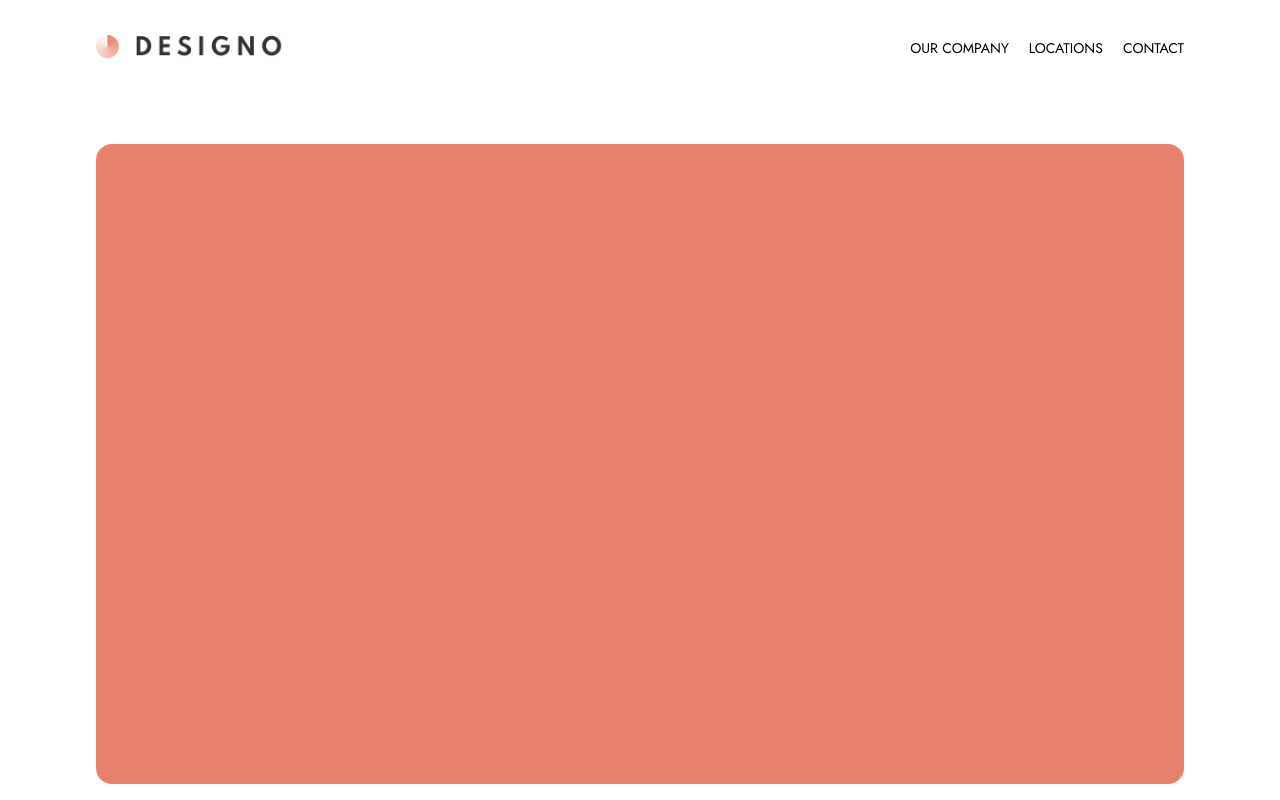
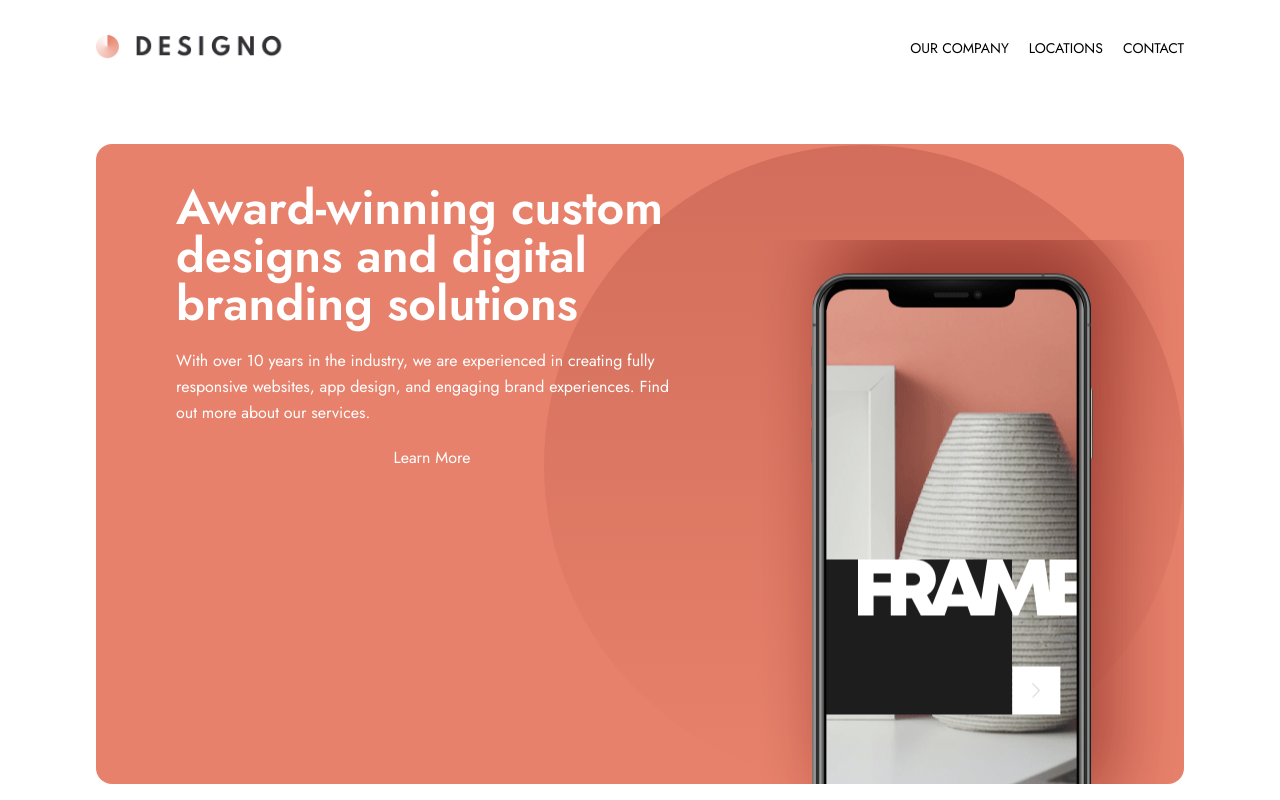
Before and after one commit to Oz996/Designo, a React (Vite) app: page / in a window 1280 px wide. Shown: the top 800 px of the page. Built offline with nearby package versions, Linux system fonts and the light colour scheme.

Commit message:
started styling first section

```diff
--- a/src/index.css
+++ b/src/index.css
@@ -11,7 +11,7 @@ body {
 @layer components {
   /* texts */
   .heading-lg {
-    @apply text-[48px] leading-[48px] font-bold;
+    @apply text-[48px] leading-[48px] font-semibold;
   }
   .heading-md {
     @apply text-[40px] leading-[48px] tracking-[] font-semibold;
--- a/src/pages/Home/Home.tsx
+++ b/src/pages/Home/Home.tsx
@@ -1,7 +1,18 @@
 const Home = () => {
   return (
-    <section className="w-full h-[40rem] bg-peach rounded-2xl">
-      <p></p>
+    <section className="w-full h-[40rem] bg-peach rounded-2xl bg-home-circle-desktop bg-no-repeat bg-right relative overflow-hidden">
+      <div className="w-full h-[40rem] bg-home-phone-desktop bg-no-repeat bg-right absolute right-[-5rem] top-[6rem]" />
+      <div className="px-20 py-10 flex flex-col gap-5 w-[42rem] text-white">
+        <h2 className="heading-lg">
+          Award-winning custom designs and digital branding solutions
+        </h2>
+        <p className="body">
+          With over 10 years in the industry, we are experienced in creating
+          fully responsive websites, app design, and engaging brand experiences.
+          Find out more about our services.
+        </p>
+        <button className="capitalize">learn more</button>
+      </div>
     </section>
   );
 };
--- a/tailwind.config.js
+++ b/tailwind.config.js
@@ -20,6 +20,12 @@ export default {
           light: "#F1F3F5",
         },
       },
+      backgroundImage: {
+        "home-circle-desktop":
+          "url('/src/assets/home/desktop/bg-pattern-hero-home.svg')",
+        "home-phone-desktop":
+          "url('/src/assets/home/desktop/image-hero-phone.png')",
+      },
     },
   },
   plugins: [],
```
